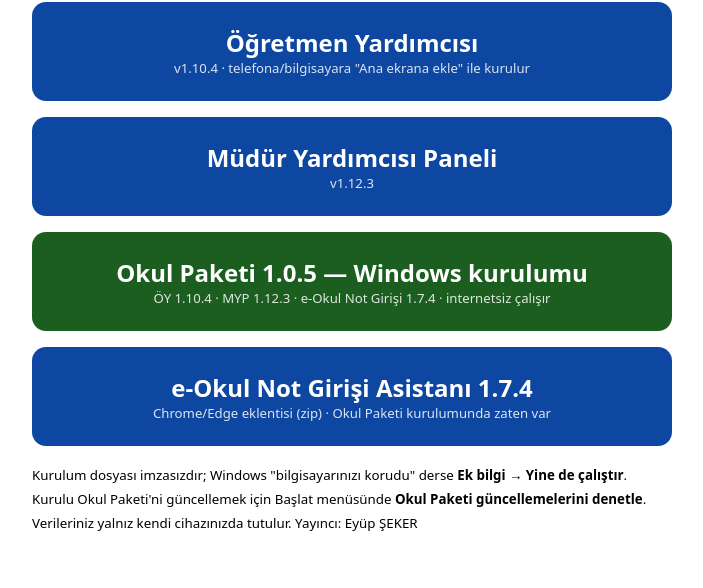
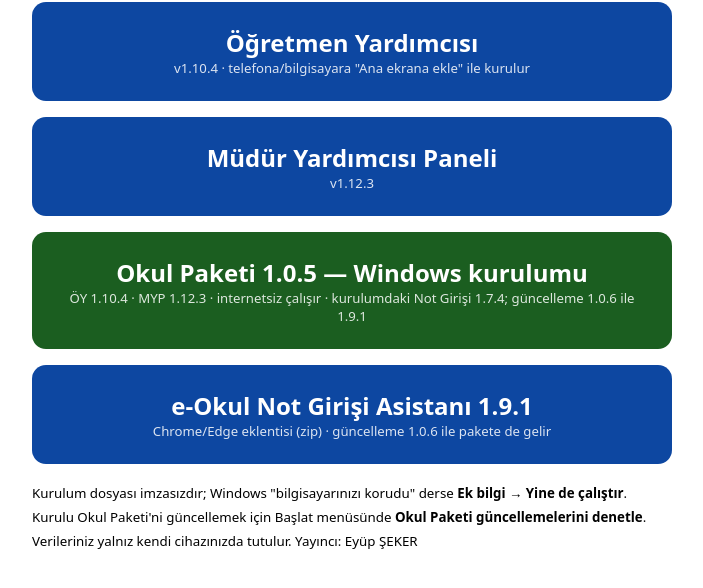
Before and after one commit to aytekinsugar1903/egitim-yardimci, a plain HTML site: page index.html in a window 1280 px wide. Shown: the part 108-696 px from the top of the page, without its empty margins (288-991 px from the left). Drawn offline with Linux system fonts and the light colour scheme.

Commit message:
Okul Paketi 1.0.6: ÖY 1.10.4, MYP 1.12.3, Not Girişi 1.9.1
Not Girişi 1.9.0'da tarama/ kaldırılmış, şablon yazıcı excel.js yolu kırık kalmıştı. 1.9.1 excel.js dosyasını ice/ altına aldı; "Not şablonunu indir" yeniden çalışır.

Güncelleme paketi ve eklenti zip'i 1.9.1. Windows kurulum exe bu ortamda yeniden üretilemediği için 1.0.5 olarak durur; kurulu paketler manifest üzerinden 1.0.6'yı alır.

```diff
--- a/index.html
+++ b/index.html
@@ -6,7 +6,7 @@ a.k{background:#1b5e20}a:focus-visible{outline:3px solid #f2a900;outline-offset:
 <body><h1>Eğitim Yardımcı</h1>
 <a class="b" href="oy/">Öğretmen Yardımcısı<small>v1.10.4 · telefona/bilgisayara "Ana ekrana ekle" ile kurulur</small></a>
 <a class="b" href="myp/">Müdür Yardımcısı Paneli<small>v1.12.3</small></a>
-<a class="b k" href="okul-paketi/EvrakAsistani-OkulPaketi-Kurulum-1.0.5.exe" download>Okul Paketi 1.0.5 — Windows kurulumu<small>ÖY 1.10.4 · MYP 1.12.3 · e-Okul Not Girişi 1.7.4 · internetsiz çalışır</small></a>
-<a class="b" href="okul-paketi/eokul-not-girisi-asistani-v1.7.4.zip" download>e-Okul Not Girişi Asistanı 1.7.4<small>Chrome/Edge eklentisi (zip) · Okul Paketi kurulumunda zaten var</small></a>
+<a class="b k" href="okul-paketi/EvrakAsistani-OkulPaketi-Kurulum-1.0.5.exe" download>Okul Paketi 1.0.5 — Windows kurulumu<small>ÖY 1.10.4 · MYP 1.12.3 · internetsiz çalışır · kurulumdaki Not Girişi 1.7.4; güncelleme 1.0.6 ile 1.9.1</small></a>
+<a class="b" href="okul-paketi/eokul-not-girisi-asistani-v1.9.1.zip" download>e-Okul Not Girişi Asistanı 1.9.1<small>Chrome/Edge eklentisi (zip) · güncelleme 1.0.6 ile pakete de gelir</small></a>
 <p><small>Kurulum dosyası imzasızdır; Windows "bilgisayarınızı korudu" derse <b>Ek bilgi → Yine de çalıştır</b>. Kurulu Okul Paketi'ni güncellemek için Başlat menüsünde <b>Okul Paketi güncellemelerini denetle</b>. Verileriniz yalnız kendi cihazınızda tutulur. Yayıncı: Eyüp ŞEKER</small></p>
 </body></html>
```
Also changed, not shown: okul-paketi/manifest.json, 5 other files.
